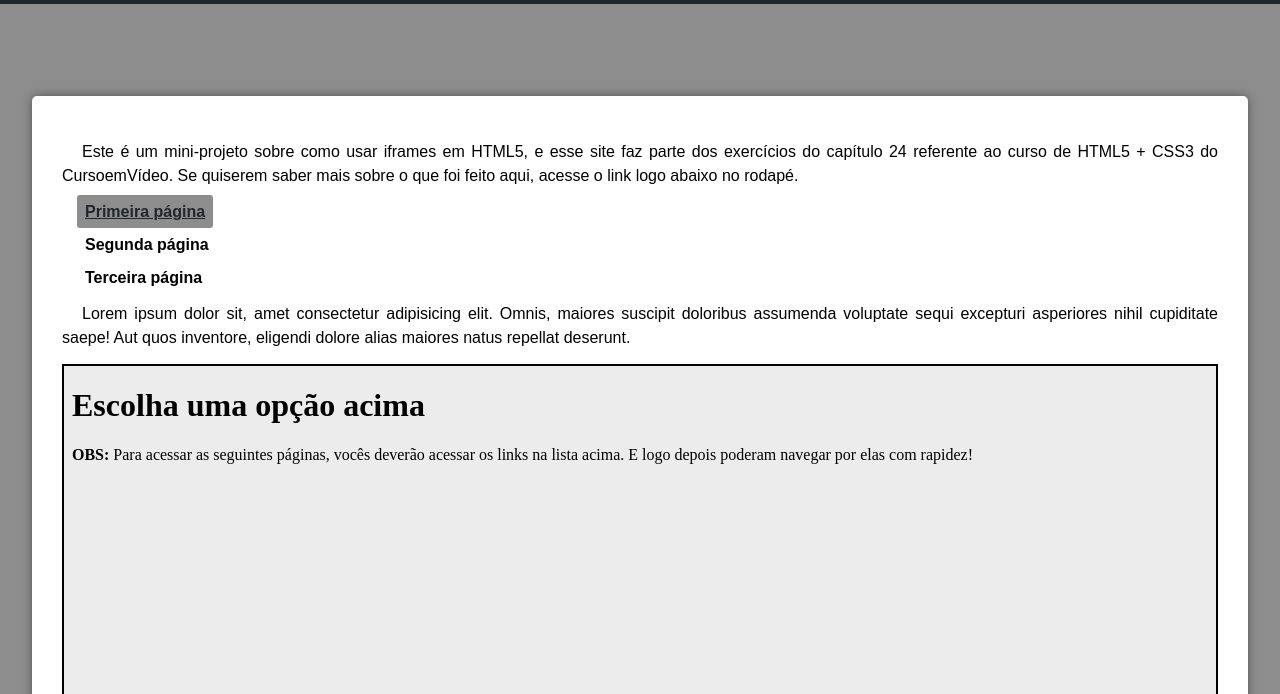
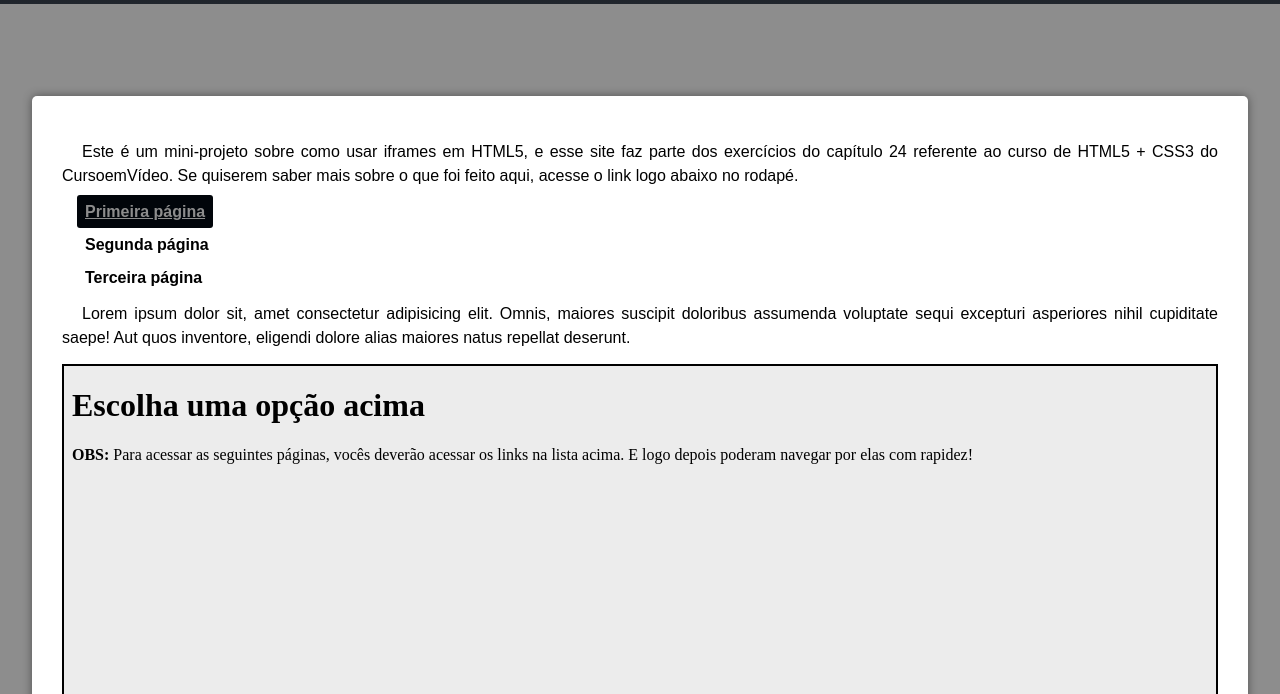
Before and after one commit to pedrohaherzog-2005/IFRAME, a plain HTML site: page index.html in a window 1280 px wide. In both pictures the pointer is over the link "Primeira página". Shown: the part 106-800 px from the top of the page. Drawn offline with Linux system fonts and the light colour scheme.

Commit message:
UPDATE: Novo estilo do link da lista.

```diff
--- a/iestilo/style.css
+++ b/iestilo/style.css
@@ -78,9 +78,9 @@ main a {
 }
 
 main a:hover {
-    background-color: var(--cor0);
+    background-color: var(--cor1);
     text-decoration: underline;
-    color: var(--cor4);
+    color: var(--cor0);
 }
 
 iframe {
```
